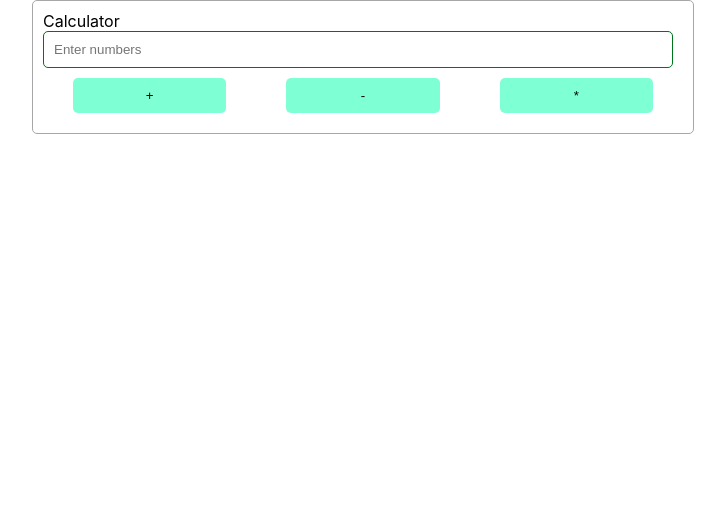
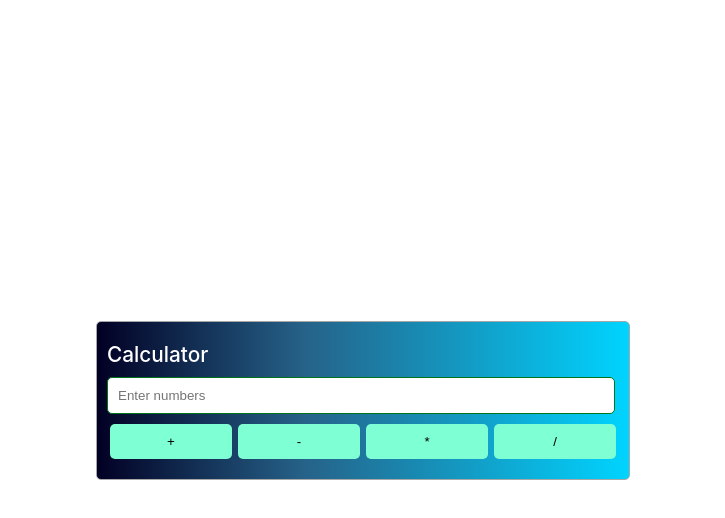
Before and after one commit to sadmalearn/stringCalculatorAssessment, a React (Create React App) app: page / in a window 1280 px wide. Shown: the top 518 px of the page, without its empty margins (277-1002 px from the left). Built offline with nearby package versions, Linux system fonts and the light colour scheme.

Commit message:
Added Division and some changes in UI

```diff
--- a/src/App.css
+++ b/src/App.css
@@ -2,11 +2,7 @@
   display: flex;
   align-items: center;
   justify-content: center;
-  width: 50%;
-  margin: 0 auto;
-  border: 1px solid #a7a7a7;
-  border-radius: 5px;
-  padding: 10px;
+  height: 100vh;
 }
 /*
 .App-logo {
--- a/src/Components/Calculator/Calculator.css
+++ b/src/Components/Calculator/Calculator.css
@@ -1,25 +1,26 @@
-.mainContainer{
+.calculatorMain{
     /* width: 50%; */
     /* margin: 0 auto; */
     padding: 10px;
     border: 1px solid #a7a7a7;
     border-radius: 5px;
     position: relative;
+  margin: 0 auto;
+  border: 1px solid #a7a7a7;
+  border-radius: 5px;
+  padding: 10px;
+  background: rgb(2,0,36);
+  width: 40%;
+background: linear-gradient(90deg, rgba(2,0,36,1) 0%, rgba(9,77,121,0.8828781512605042) 39%, rgba(0,212,255,1) 100%);
 }
 .inputDiv{
     width: 100%;
-    /* position: absolute;
-    top: 0;
-    left: 0; */
 }
 .btnDiv{
     width: 100%;
     display: flex;
     justify-content: space-around;
     margin: 10px 0;
-}
-.calculatorMain{
-    width: 100%;
 }
 .calculatorMain input{
     width: 95%;
@@ -28,6 +29,20 @@
     outline: none;
     border: 1px solid #00741a;
 }
+.headingCal {
+  font-size: 1.3rem;
+  display: block;
+  margin: 10px 0;
+  color: #fff;
+  font-weight: 500;
+}
+.resultVal{
+    font-size: 1.3rem;
+    display: block;
+    margin: 10px 0;
+    color: #02fb76;
+    font-weight: 500;
+}
 .calculatorMain button{
     padding: 10px;
     width: 24%;
--- a/src/Components/Calculator/Calculator.jsx
+++ b/src/Components/Calculator/Calculator.jsx
@@ -5,7 +5,7 @@ function Calculator() {
   const [result, setResult] = useState(null);
   const [error, setError] = useState("");
 
-  const add = (numbers, role) => {
+  const calculate = (numbers, role) => {
     if (!numbers) return 0;
 
     let delimiter = ",";
@@ -18,7 +18,7 @@ function Calculator() {
     const delimitersPattern = new RegExp(`[${delimiter}]|\\n`);
     const tokens = numbers.split(delimitersPattern);
 
-    let sum = role == "mult" ? 1 : 0;
+    let sum = role == "mult" || role == "div" ? 1 : 0;
     const negatives = [];
     tokens.forEach((token) => {
       if (token) {
@@ -31,6 +31,8 @@ function Calculator() {
           sum -= num;
         } else if (role == "mult") {
           sum = sum * num;
+        }else if (role === "div") {
+          sum = sum === 0 ? num : sum / num;
         }
       }
     });
@@ -45,7 +47,7 @@ function Calculator() {
   const handleCalculate = (role) => {
     try {
       setError("");
-      const sum = add(input, role);
+      const sum = calculate(input, role);
       setResult(sum);
     } catch (err) {
       setError(err.message);
@@ -55,7 +57,7 @@ function Calculator() {
 
   return (
     <div className="calculatorMain">
-        <span>Calculator</span>
+        <span className="headingCal">Calculator</span>
       <div className="inputDiv">
         <input
           type="text"
@@ -86,9 +88,16 @@ function Calculator() {
         >
           *
         </button>
+        <button
+          onClick={() => {
+            handleCalculate("div");
+          }}
+        >
+          /
+        </button>
       </div>
       {error && <p style={{ color: "red" }}>{error}</p>}
-      {result !== null && !error && <p>Result: {result}</p>}
+      {result !== null && !error && <p className="resultVal">Result: {result}</p>}
     </div>
   );
 }
```
